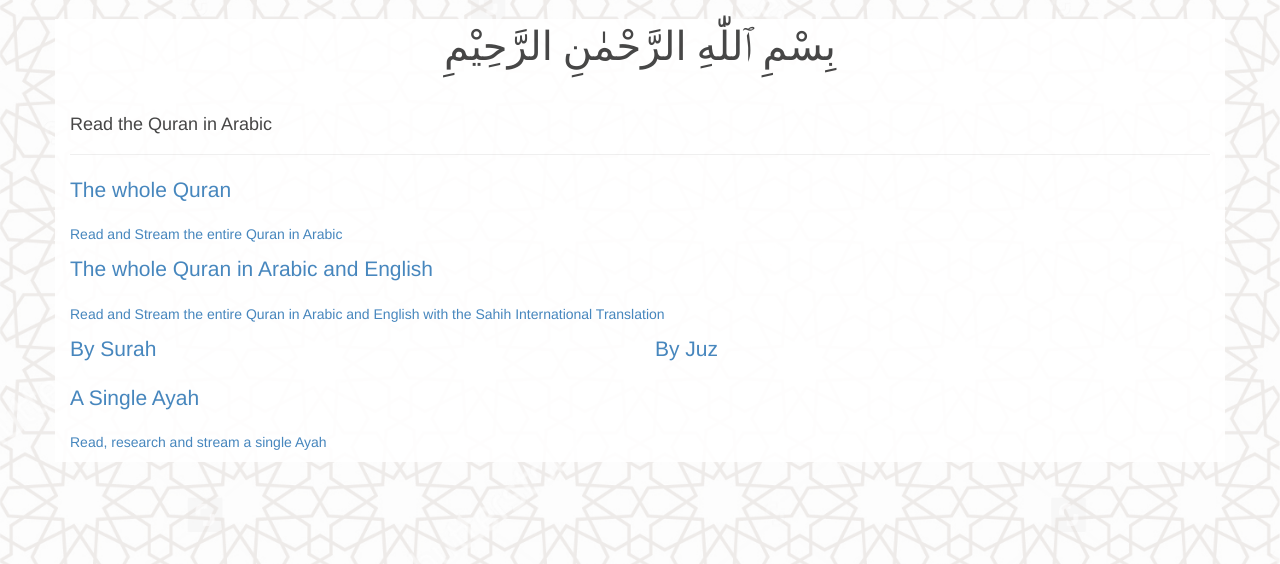
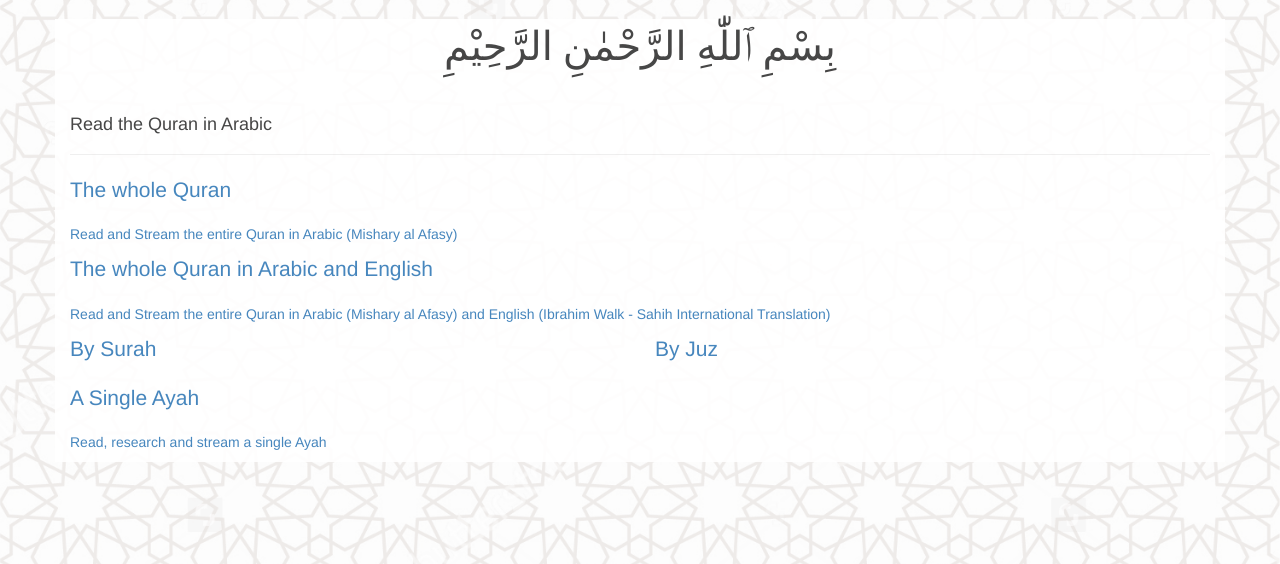
Before and after one commit to islamic-network/alquran.cloud, a PHP site: page /views/read.php in a window 1280 px wide. Shown: the part 51-615 px from the top of the page. Run offline with PHP 8.4, Linux system fonts and the light colour scheme; data that the repository does not hold is empty; some libraries are stand-ins or nearby versions; some web fonts are replaced.

Commit message:
Read page text update

```diff
--- a/views/read.php
+++ b/views/read.php
@@ -19,19 +19,19 @@
 					The whole Quran
 				</p>
 				<p>
-					Read and Stream the entire Quran in Arabic
+					Read and Stream the entire Quran in Arabic (Mishary al Afasy)
 				</p>
 			</a>
 		</div>
 	</div>
     <div class="row surahRow">
         <div class="col-md-12">
-            <a href="/quran/en.sahih?dualAudio=true">
+            <a href="/quran?dualAudio=true">
                 <p class="lead">
                     The whole Quran in Arabic and English
                 </p>
                 <p>
-                    Read and Stream the entire Quran in Arabic and English with the Sahih International Translation
+                    Read and Stream the entire Quran in Arabic (Mishary al Afasy) and English (Ibrahim Walk - Sahih International Translation)
                 </p>
             </a>
         </div>
```
